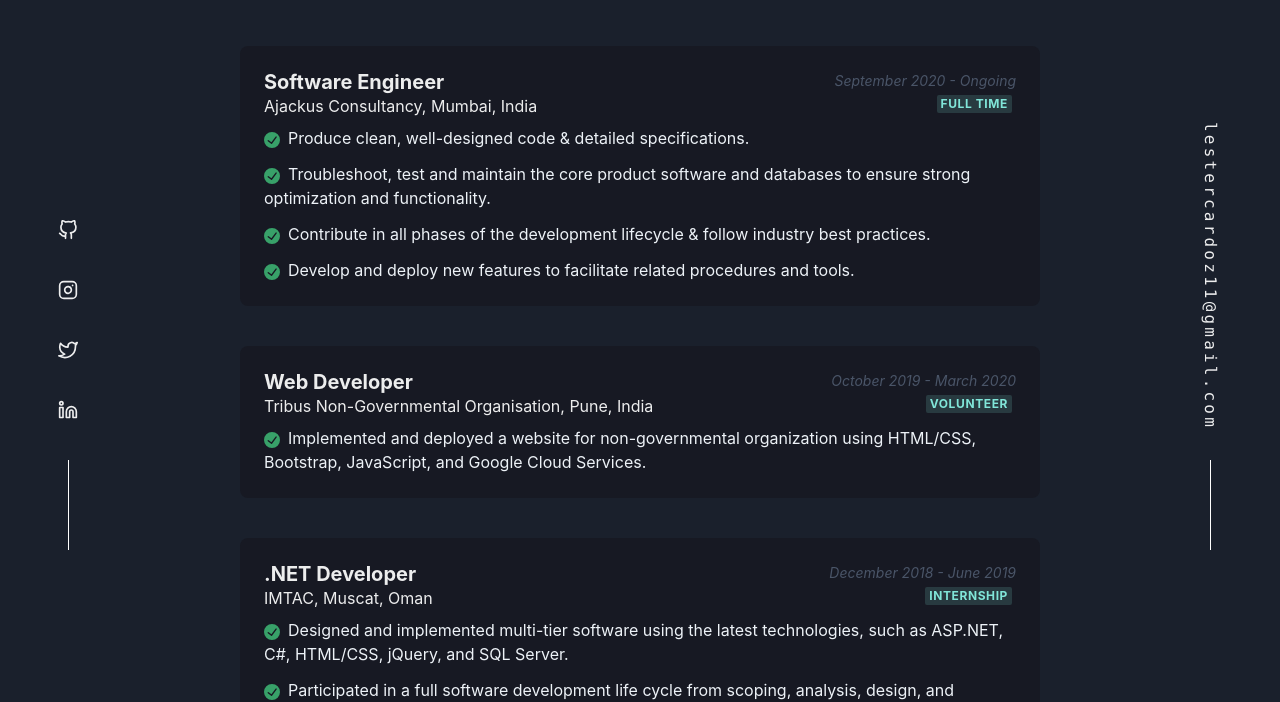
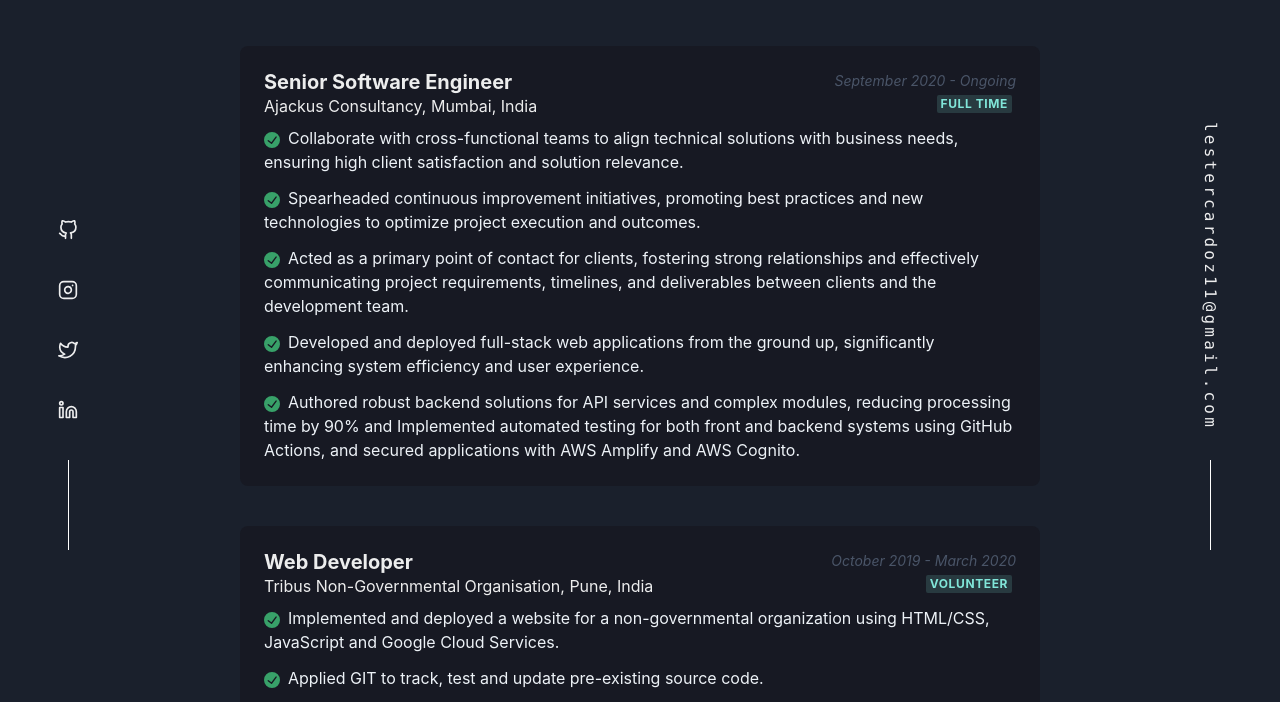
Before and after one commit to lestercardoz11/lestercardoz.in, a Next.js app: page /work in a window 1280 px wide. Shown: the part 250-952 px from the top of the page. Built offline with nearby package versions, Linux system fonts and the light colour scheme; no server answers.

Commit message:
Update portfolio - 2024

```diff
--- a/pages/api/recently-played.js
+++ b/pages/api/recently-played.js
@@ -1,7 +1,7 @@
-import { getRecentlyPlayed } from '@/lib/spotify';
+import { getRecentlyPlayed, getTopTracks } from '@/lib/spotify';
 
 export default async function handler(_, res) {
-  const response = await getRecentlyPlayed();
+  const response = await getTopTracks();
 
   if (response.status === 204 || response.status > 400) {
     return res.status(200).json({ isPlaying: false });
@@ -18,10 +18,8 @@ export default async function handler(_, res) {
   let album = '';
   let songUrl = '';
 
-  data.items.sort((a, b) => (a.played_at < b.played_at ? 1 : -1));
-  const { track } = data.items[0];
-
-  if (track) {
+  if (data.items && data.items[0]) {
+    const { track } = data.items[0];
     songUrl = track.external_urls.spotify;
     title = track.name;
     artist = track.artists.map((x) => x.name).join(', ');
--- a/src/components/work/experience.js
+++ b/src/components/work/experience.js
@@ -65,28 +65,40 @@ const Experience = () => {
         <Feature
           name='Ajackus Consultancy'
           years='September 2020 - Ongoing'
-          position='Software Engineer'
+          position='Senior Software Engineer'
           type='Full time'
           place='Mumbai, India'>
           <List spacing={3}>
             <ListItem>
               <ListIcon as={CheckCircleIcon} color='green.500' />
-              Produce clean, well-designed code & detailed specifications.
+              Collaborate with cross-functional teams to align technical
+              solutions with business needs, ensuring high client satisfaction
+              and solution relevance.
             </ListItem>
             <ListItem>
               <ListIcon as={CheckCircleIcon} color='green.500' />
-              Troubleshoot, test and maintain the core product software and
-              databases to ensure strong optimization and functionality.
+              Spearheaded continuous improvement initiatives, promoting best
+              practices and new technologies to optimize project execution and
+              outcomes.
             </ListItem>
             <ListItem>
               <ListIcon as={CheckCircleIcon} color='green.500' />
-              Contribute in all phases of the development lifecycle & follow
-              industry best practices.
+              Acted as a primary point of contact for clients, fostering strong
+              relationships and effectively communicating project requirements,
+              timelines, and deliverables between clients and the development
+              team.
             </ListItem>
             <ListItem>
               <ListIcon as={CheckCircleIcon} color='green.500' />
-              Develop and deploy new features to facilitate related procedures
-              and tools.
+              Developed and deployed full-stack web applications from the ground
+              up, significantly enhancing system efficiency and user experience.
+            </ListItem>
+            <ListItem>
+              <ListIcon as={CheckCircleIcon} color='green.500' />
+              Authored robust backend solutions for API services and complex
+              modules, reducing processing time by 90% and Implemented automated
+              testing for both front and backend systems using GitHub Actions,
+              and secured applications with AWS Amplify and AWS Cognito.
             </ListItem>
           </List>
         </Feature>
@@ -99,9 +111,16 @@ const Experience = () => {
           <List spacing={3}>
             <ListItem>
               <ListIcon as={CheckCircleIcon} color='green.500' />
-              Implemented and deployed a website for non-governmental
-              organization using HTML/CSS, Bootstrap, JavaScript, and Google
-              Cloud Services.
+              Implemented and deployed a website for a non-governmental
+              organization using HTML/CSS, JavaScript and Google Cloud Services.
+            </ListItem>
+            <ListItem>
+              <ListIcon as={CheckCircleIcon} color='green.500' />
+              Applied GIT to track, test and update pre-existing source code.
+            </ListItem>
+            <ListItem>
+              <ListIcon as={CheckCircleIcon} color='green.500' />
+              Managed the website on a weekly basis.
             </ListItem>
           </List>
         </Feature>
@@ -114,9 +133,9 @@ const Experience = () => {
           <List spacing={3}>
             <ListItem>
               <ListIcon as={CheckCircleIcon} color='green.500' />
-              Designed and implemented multi-tier software using the latest
-              technologies, such as ASP.NET, C#, HTML/CSS, jQuery, and SQL
-              Server.
+              Designed and implemented a multi-tier software application using
+              ASP.NET, C#, HTML/CSS, jQuery, and SQL Server, demonstrating early
+              proficiency in software development and design principles.
             </ListItem>
             <ListItem>
               <ListIcon as={CheckCircleIcon} color='green.500' />
```
Also changed, not shown: src/components/about/summary.js (+16 -8 lines), 1 other file (tests, documents, lock files or other folders).
